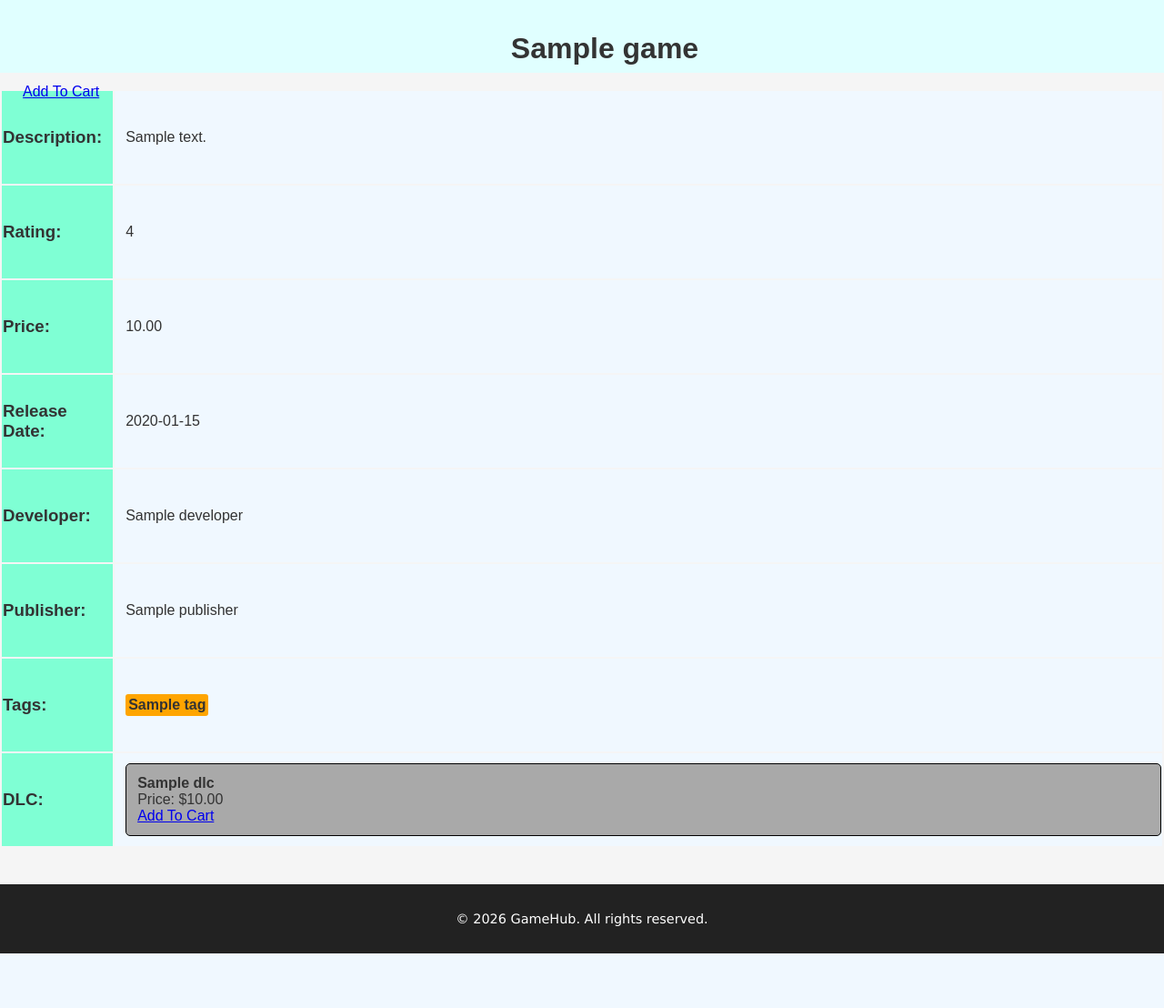
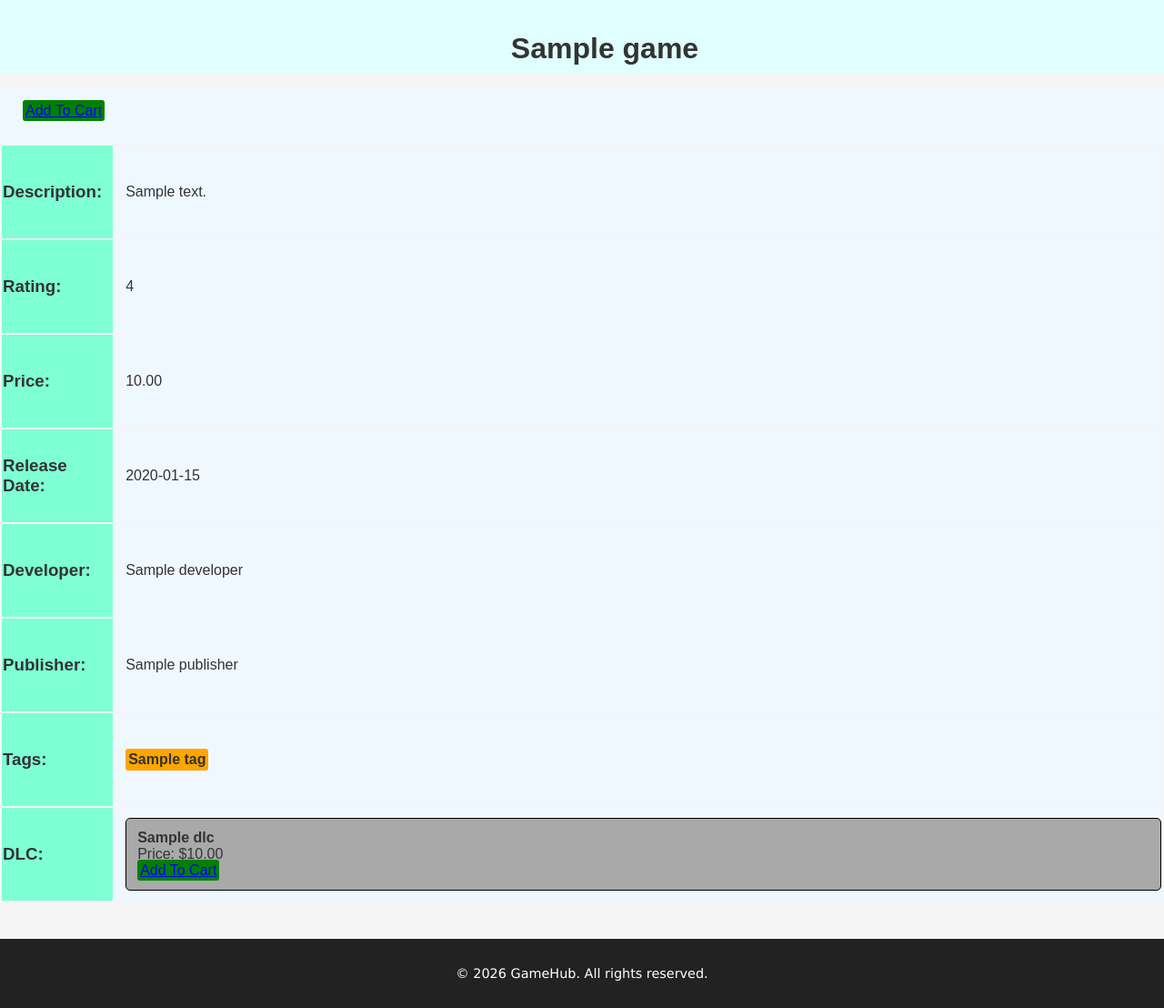
Before and after one commit to semiseoo/DBGameCatalogue, a Flask app: page /game/1 in a window 1280 px wide; the page is wider, and only the part inside the window is pictured. Shown: the part 65-1173 px from the top of that part at 91% size. Before the commit the page ends 1113 px from the top of that part, so only its background shows below. Run offline with Flask 3, Linux system fonts and the light colour scheme; tables that the repository leaves empty hold one stand-in row (values such as "Sample post"); data that the repository does not hold is empty; some libraries are stand-ins or nearby versions.

Commit message:
added button styling

```diff
--- a/static/style.css
+++ b/static/style.css
@@ -55,6 +55,19 @@ opacity: 0.7;
     top: 0;
     z-index: 10;
     background: lightcyan;
+}
+
+.gamepage-subheader {
+    width:100%;
+    height: 30px;
+    padding: 15px 25px;
+    background: aliceblue;
+}
+
+.gamepage-cart-button {
+    border-radius: 3px;
+    background-color: green;
+    padding: 3px;
 }
 
 .gamepage-table {
--- a/template/gamepage.html
+++ b/template/gamepage.html
@@ -3,8 +3,9 @@
 {% block content %}
 <div class="gamepage-header">
     <h1>{{ gameData.Name }}</h1>
-    <a href="/cart/{{ gameData.GameID }}/game">Add To Cart</a>
+
 </div><br>
+<div class="gamepage-subheader"><a href="/cart/{{ gameData.GameID }}/game" class="gamepage-cart-button">Add To Cart</a></div>
 <table class="gamepage-table">
     <tr>
         <td class="gamepage-table-label"><h3>Description: </h3></td>
@@ -50,7 +51,7 @@
                     <div class="gamepage-dlc-box">
                         <strong>{{ item.Name }}</strong><br>
                         Price: ${{ item.Price }}<br>
-                        <a href="/cart/{{ item.DLCID }}/dlc">Add To Cart</a>
+                        <a href="/cart/{{ item.DLCID }}/dlc" class="gamepage-cart-button">Add To Cart</a>
                     </div>
                 {% endfor %}
             {% endif %}
```
